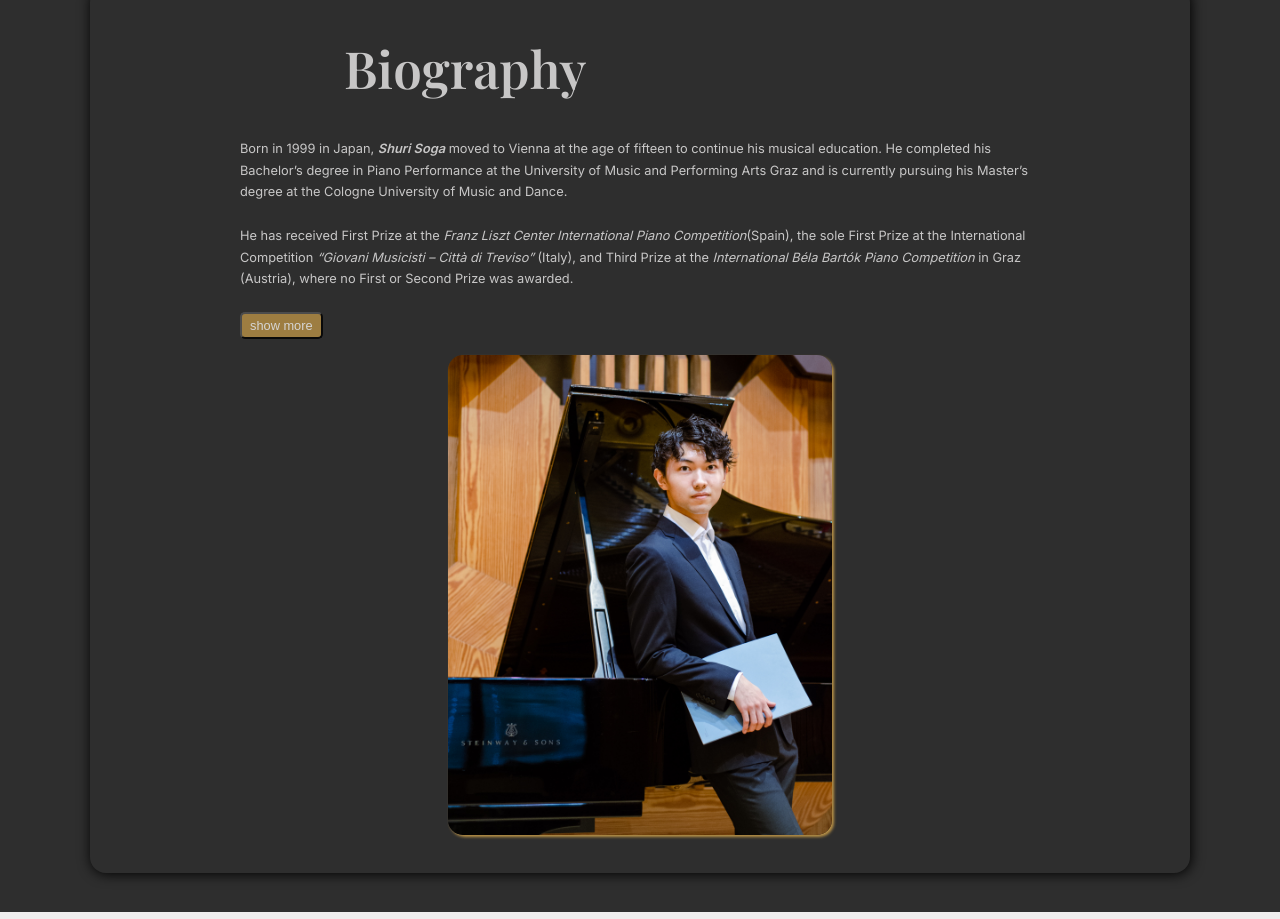
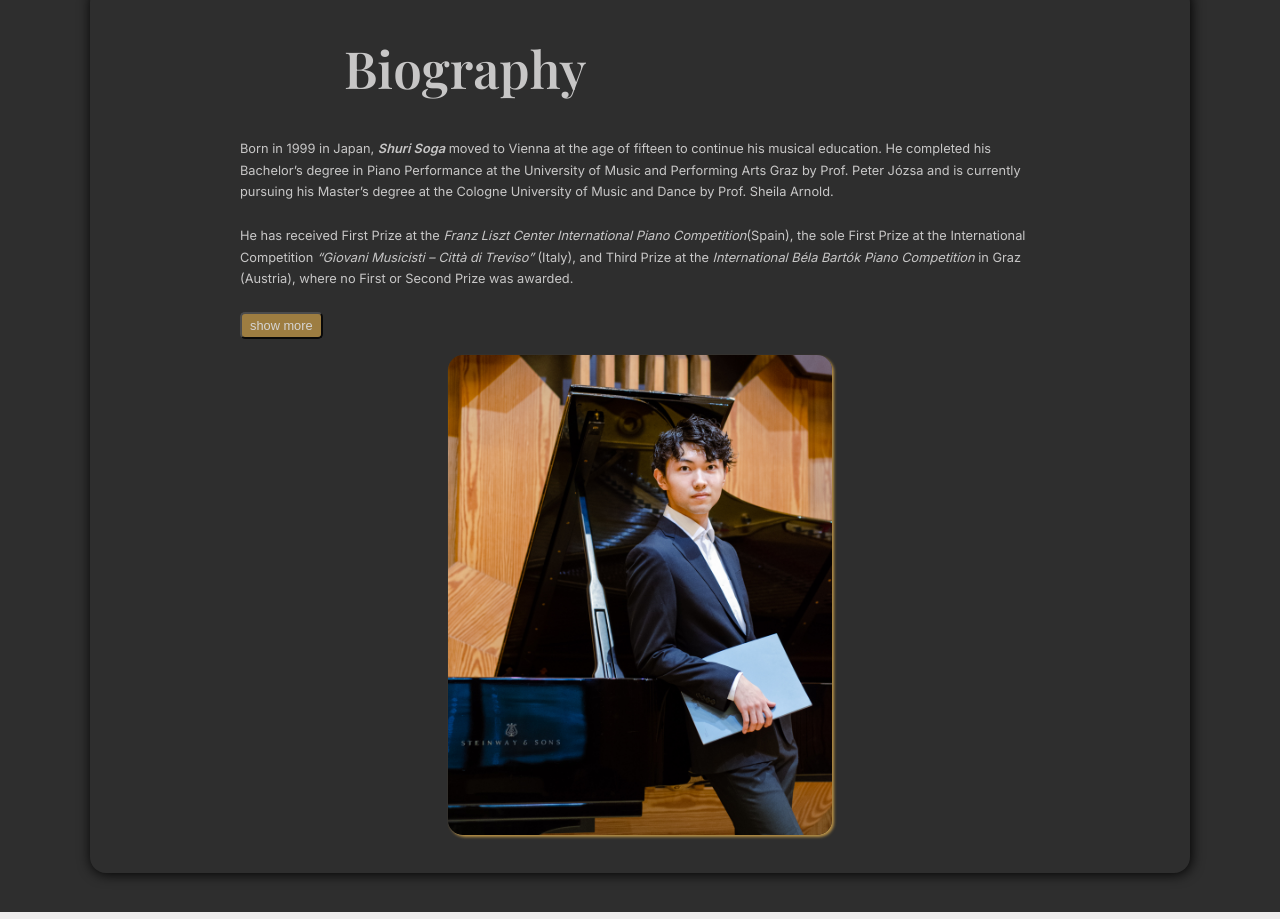
Before and after one commit to sleepingelephant/Shuri-Soga-Website, a plain HTML site: page index.html in a window 1280 px wide. Shown: the part 980-1899 px from the top of the page. Drawn offline with nearby package versions, Linux system fonts and the light colour scheme; a web font is replaced by a local one.

Commit message:
Update index.html - Biography added Professors

```diff
--- a/index.html
+++ b/index.html
@@ -64,8 +64,8 @@
                         <p class="reveal">
                             Born in 1999 in Japan, <span style="font-style: italic; font-weight: bold;">Shuri Soga</span> moved to
                             Vienna at the age of fifteen to continue his musical education. He completed his Bachelor’s degree in
-                            Piano Performance at the University of Music and Performing Arts Graz and is currently pursuing his
-                            Master’s degree at the Cologne University of Music and Dance.
+                            Piano Performance at the University of Music and Performing Arts Graz by Prof. Peter Józsa and is currently pursuing his
+                            Master’s degree at the Cologne University of Music and Dance by Prof. Sheila Arnold.
                             <br>
                             <br>
                             He has received First Prize at the <span style="font-style: italic;">Franz Liszt Center International
```
